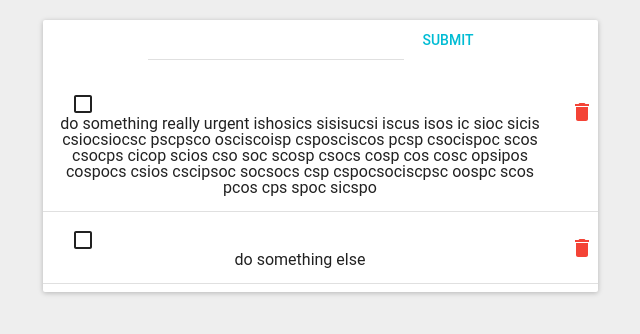
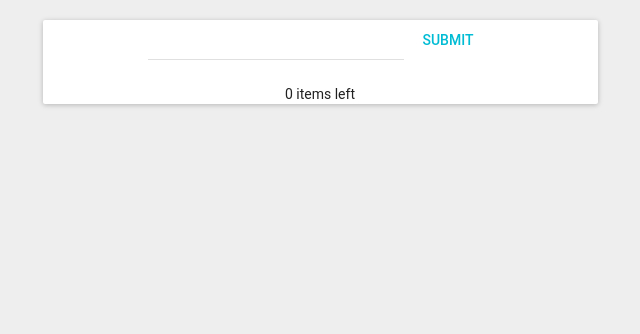
Before and after one commit to destino92/todo1, a React (Create React App) app: page / in a window 1280 px wide. Shown: the top 334 px of the page, without its empty margins (320-960 px from the left). Built offline with nearby package versions, Linux system fonts and the light colour scheme.

Commit message:
feat: display left items in the footer

```diff
--- a/src/App.js
+++ b/src/App.js
@@ -17,22 +17,10 @@ class App extends Component {
     super(props);
 
     this.state = {
-      todoList: [
-        {
-          'id': 1,
-          'content': 'do something really urgent ishosics sisisucsi iscus isos ic sioc sicis csiocsiocsc pscpsco osciscoisp csposciscos pcsp csocispoc scos csocps cicop scios cso soc scosp csocs cosp cos cosc opsipos cospocs csios cscipsoc socsocs csp cspocsociscpsc oospc scos pcos cps spoc sicspo',
-          'completed': false,
-          'beingEdited': false
-        },
-        {
-          'id': 2,
-          'content': 'do something else',
-          'completed': false,
-          'beingEdited': false
-        }
-      ],
+      todoList: [],
       listContent: '',
-      editedContent: ''
+      editedContent: '',
+      leftItems: 0
     }
 
     this.removeItem = this.removeItem.bind(this);
@@ -61,7 +49,7 @@ class App extends Component {
 
   addItem(event){
     event.preventDefault();
-    const { listContent } = this.state;
+    const { listContent, leftItems } = this.state;
 
 
     let item = {
@@ -73,7 +61,8 @@ class App extends Component {
 
     this.setState(previousState => ({
         todoList: [...previousState.todoList, item],
-        listContent: ''
+        listContent: '',
+        leftItems: leftItems + 1
       })
     );
   }
@@ -87,12 +76,14 @@ class App extends Component {
   }
 
   toggleCompletion(item, i) {
-    let todoList = this.state.todoList;
+    const {todoList, leftItems} = this.state;
     todoList[i].completed = !todoList[i].completed;
+    let completed = todoList[i].completed ? leftItems - 1 : leftItems + 1;
 
     this.setState({
       todoList: todoList,
-      editedContent: item.content
+      editedContent: item.content,
+      leftItems: completed
     });
   }
 
@@ -108,7 +99,6 @@ class App extends Component {
 
   updateItem(event, item, i) {
     event.preventDefault();
-    console.log("I have been called");
 
     let todoList = this.state.todoList;
     todoList[i].content = this.state.editedContent;
@@ -123,7 +113,8 @@ class App extends Component {
     const {
       todoList,
       listContent,
-      editedContent
+      editedContent,
+      leftItems
     } = this.state;
 
     return (
@@ -147,6 +138,10 @@ class App extends Component {
                       removeItem={this.removeItem}/>
                   )}
                 </List>
+
+                <footer>
+                  {leftItems} items left
+                </footer>
               </Paper>
             </Col>
           </Row>
```
